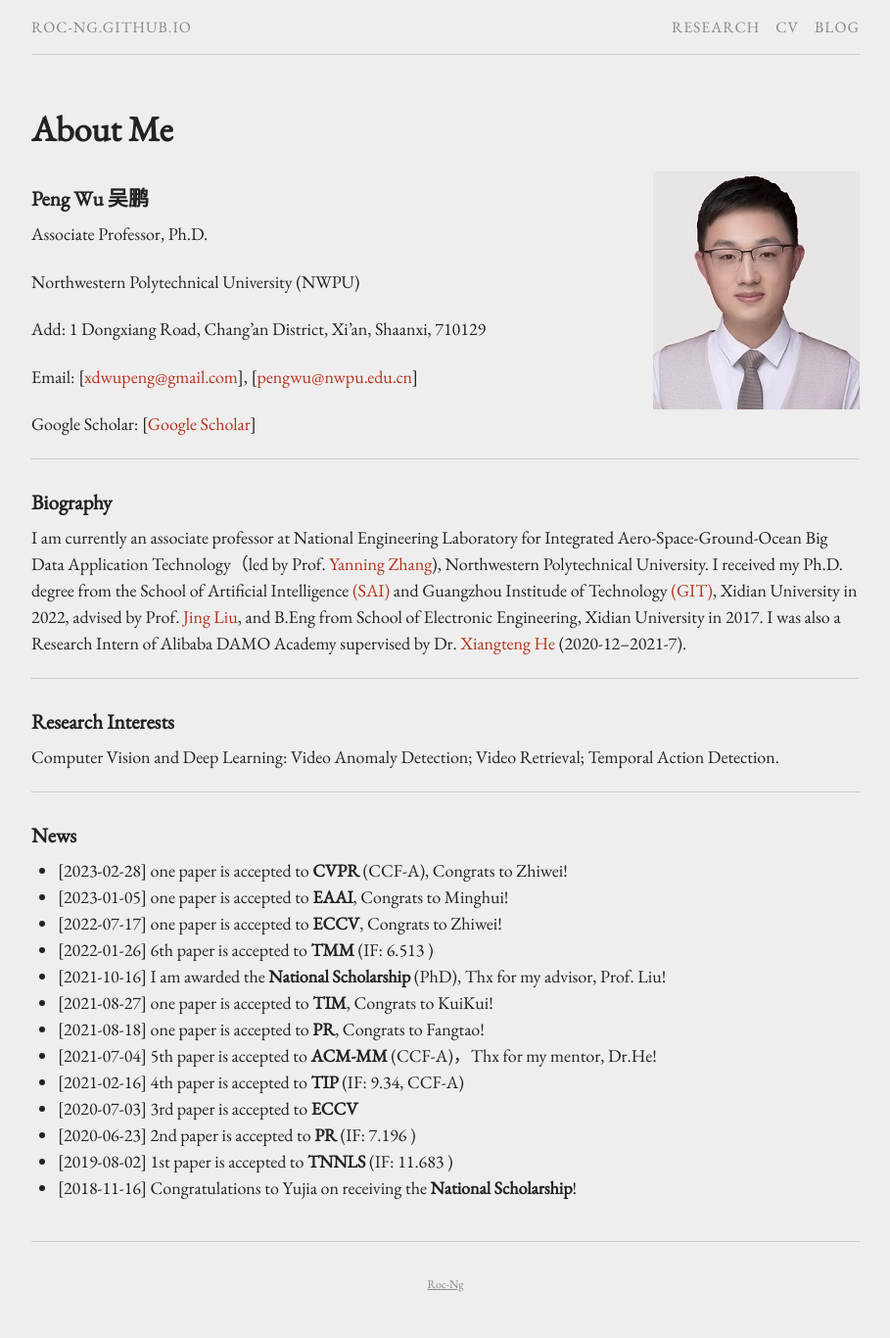
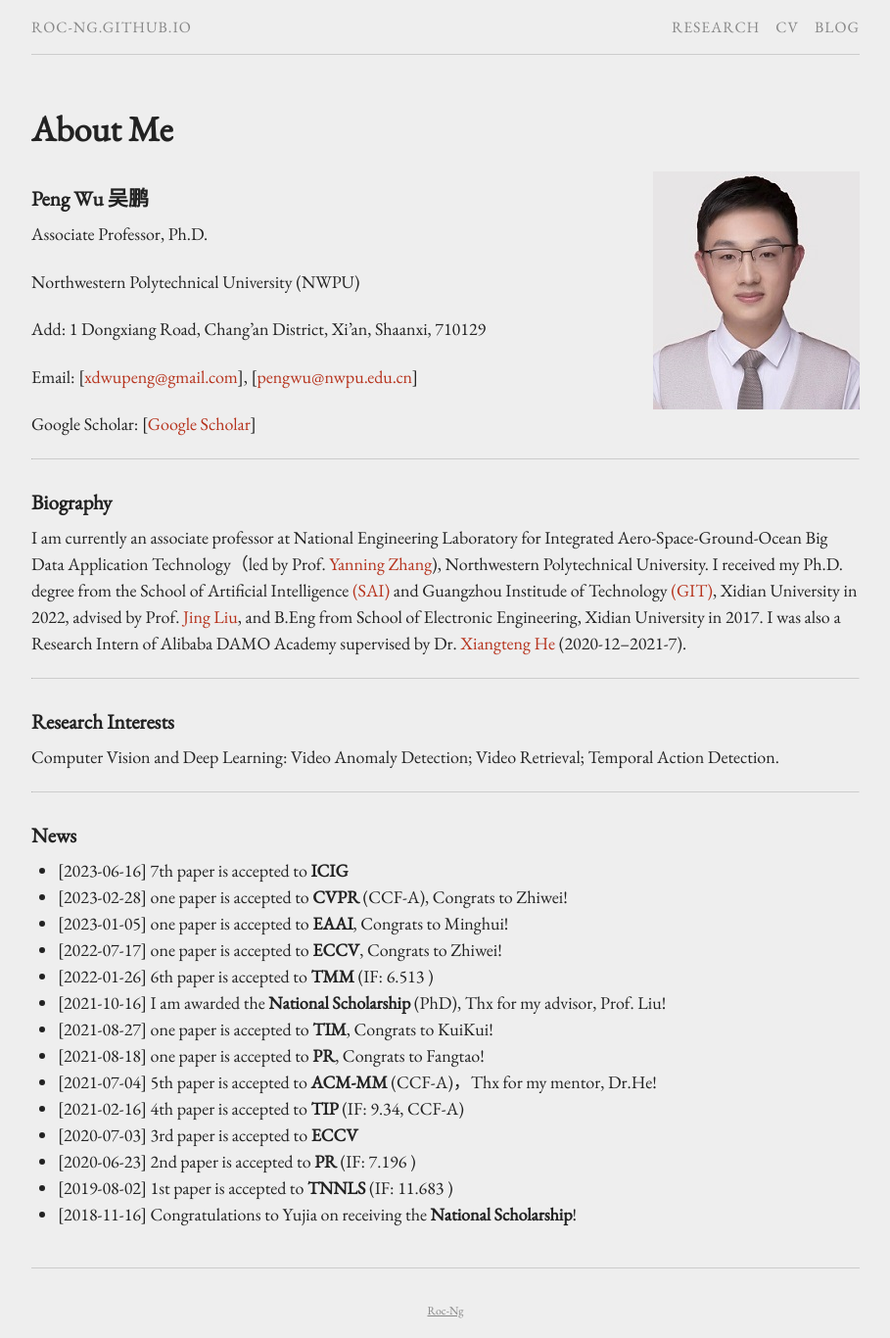
Before and after one commit to Roc-Ng/Roc-Ng.github.io, a Jekyll site: the page built from index.md, in a window 1280 px wide. Shown: the whole page at 98% size, without its empty margins (185-1094 px from the left). Built offline with Jekyll 4.4.1, drawn with Linux system fonts in a browser that asks for light colours; before the commit the page ends 1339 px from its top, so only the background shows below that.

Commit message:
Update index.md

```diff
--- a/index.md
+++ b/index.md
@@ -33,6 +33,7 @@ Computer Vision and Deep Learning: Video Anomaly Detection; Video Retrieval; Tem
 ------
 
 ### News
++ [2023-06-16]  7th paper is accepted to **ICIG**
 + [2023-02-28]  one paper is accepted to **CVPR** (CCF-A), Congrats to Zhiwei!
 + [2023-01-05]  one paper is accepted to **EAAI**, Congrats to Minghui!
 + [2022-07-17]  one paper is accepted to **ECCV**, Congrats to Zhiwei!
```
